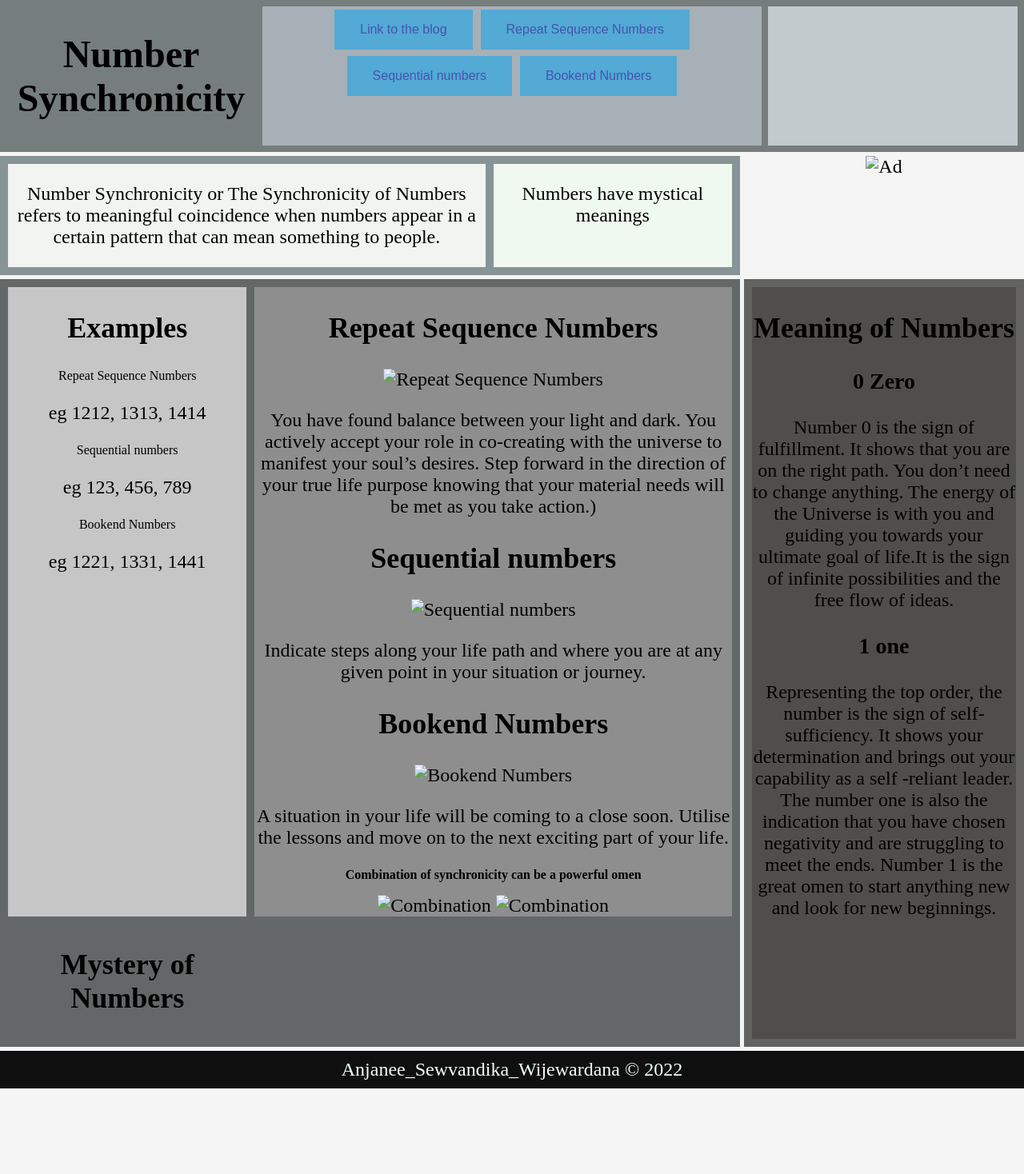
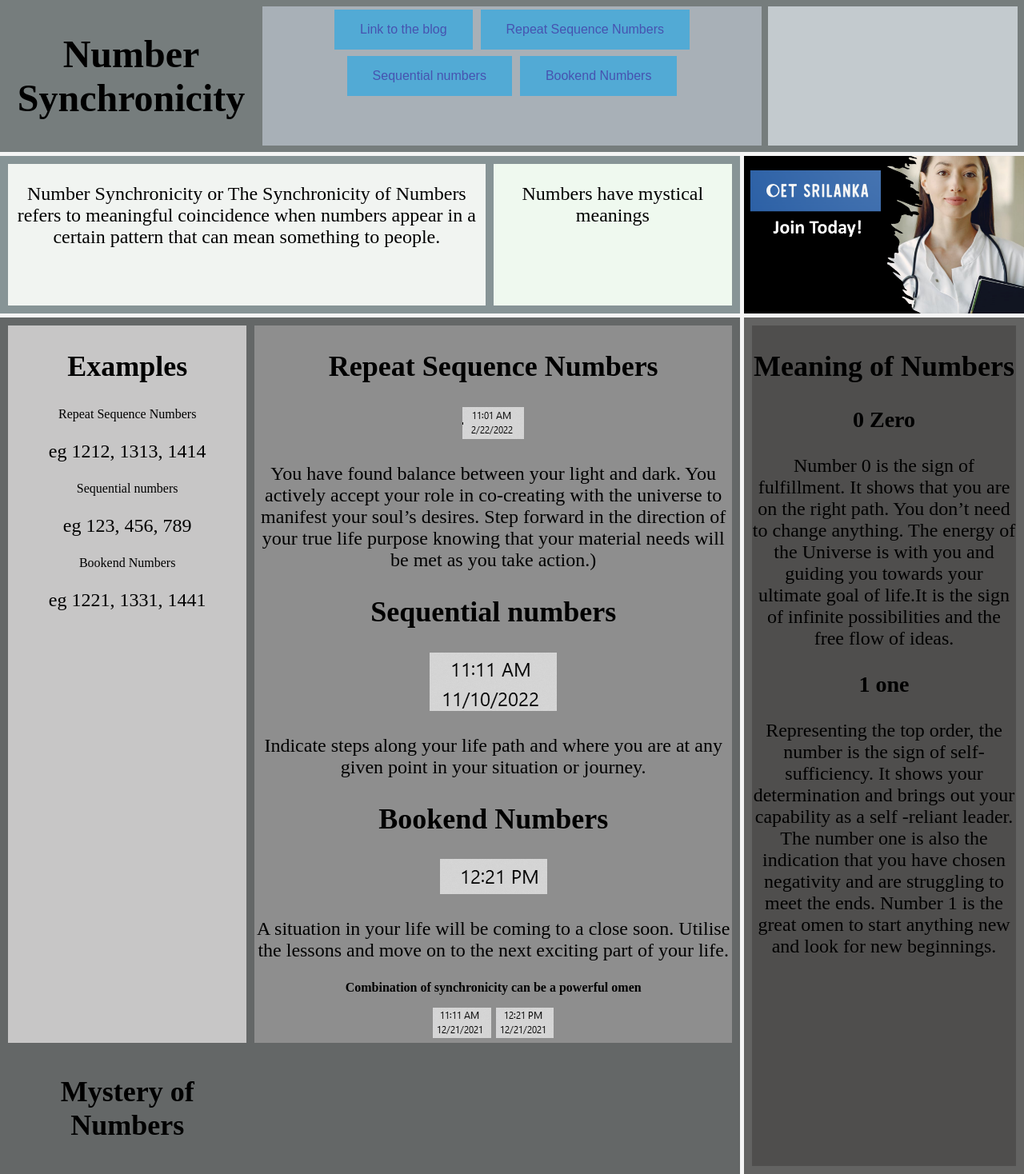
Before and after one commit to anjaneew/Number-Synchronicity, a plain HTML site: page index.html in a window 1280 px wide. Shown: the top 1468 px of the page at 80% size. Before the commit the page ends 1361 px from the top, so only its background shows below. Drawn offline with Linux system fonts and the light colour scheme; files that its build step writes are made by us from their sources.

Commit message:
Update index.html
Removed the paths from the subfolders

```diff
--- a/index.html
+++ b/index.html
@@ -6,7 +6,7 @@
         <meta name="keywords" content="synchronicity,  numerology, synchronistic, repetitive numbers">
         <meta name="details" content="Anjanee_Sewvandika_Wijewardana,24_11_2022,anjaneew@gmail.com">
         <title>Number Synchronicity</title>
-        <link rel="stylesheet" href="styles/styles.css">
+        <link rel="stylesheet" href="styles.css">
 
     </head>
     <body>
@@ -35,7 +35,7 @@
             </div>
         </div>
 
-        <div class="desktop-ad"><img src="images/Nursing.png" alt="Ad"></div>
+        <div class="desktop-ad"><img src="Nursing.png" alt="Ad"></div>
 
         <main>
 
@@ -51,12 +51,12 @@
 
             </article>
             <h2>Mystery of Numbers</h2>
-            <div class="mobile-ad"><img src="images/Nursing.png" alt="Ad"></div>
+            <div class="mobile-ad"><img src="Nursing.png" alt="Ad"></div>
             <article class="listing">
                 <h2>
                     <a id="InternalLink1"><b>Repeat Sequence Numbers</b></a>
                 </h2>
-                <img class="screenshots" src="images/repeat_num.PNG" alt="Repeat Sequence Numbers">
+                <img class="screenshots" src="repeat_num.PNG" alt="Repeat Sequence Numbers">
                 <p>You have found balance between your light and dark.
                     You actively accept your role in co-creating with the universe to manifest
                     your soul’s desires. Step forward in the direction of your true life purpose
@@ -65,20 +65,20 @@
                 <h2>
                      <a id="InternalLink2"><b>Sequential numbers</b></a>
                 </h2>
-                <img class="screenshots" src="images/sequential_num.PNG" alt="Sequential numbers">
+                <img class="screenshots" src="sequential_num.PNG" alt="Sequential numbers">
                 <p>Indicate steps along your life path and where you are
                     at any given point in your situation or journey. </p>
 
                 <h2>
                      <a id="InternalLink3"><b>Bookend Numbers</b></a>
                 </h2>
-                <img class="screenshots" src="images/bookend_num.PNG" alt="Bookend Numbers">
+                <img class="screenshots" src="bookend_num.PNG" alt="Bookend Numbers">
                     <p>A situation in your life will be coming to a close soon.
                         Utilise the lessons and move on to the next exciting part of your life.</p>
 
                 <h3 class="subtopics">Combination of synchronicity can be a powerful omen</h3>
-                <img class="screenshots" src="images/combination1.PNG" alt="Combination">
-                <img class="screenshots" src="images/combination2.PNG" alt="Combination">
+                <img class="screenshots" src="combination1.PNG" alt="Combination">
+                <img class="screenshots" src="combination2.PNG" alt="Combination">
             </article>
         </main>
 
```
